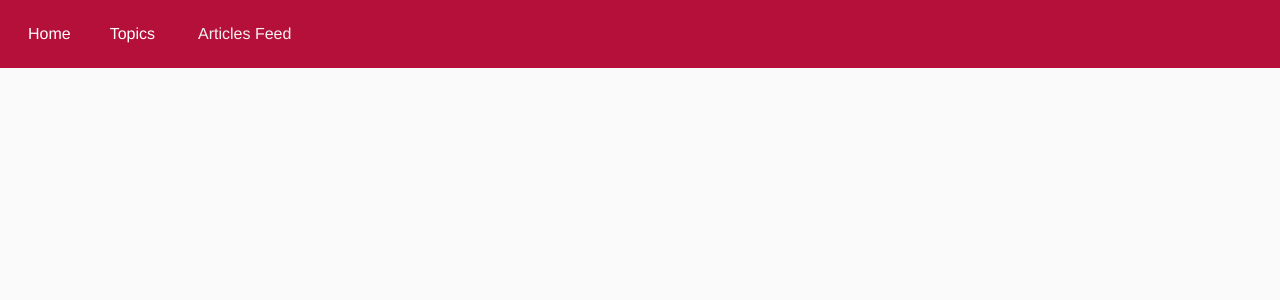
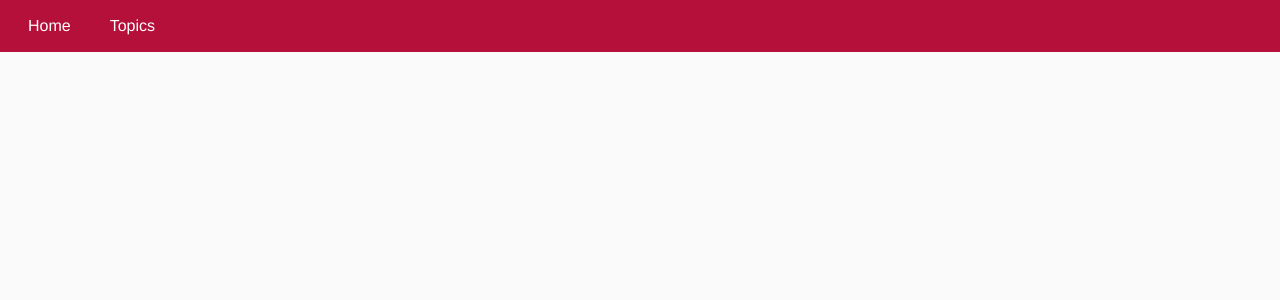
Before and after one commit to davidcsally/newsFeed, a React app: page / in a window 1280 px wide. Shown: the top 300 px of the page. Built offline with nearby package versions, Linux system fonts and the light colour scheme.

Commit message:
added links to tags

```diff
--- a/src/components/NavBar.js
+++ b/src/components/NavBar.js
@@ -13,7 +13,6 @@ const NavBar = () => (
       {/* eslint-disable */}
       <button type="button" className="btn btn-primary"><Link to="/">Home</Link></button>
       <button type="button" className="btn btn-primary"><Link to="/topics">Topics</Link></button>
-      <li>Articles Feed</li>
       {/* eslint-enable */}
     </ul>
   </nav>
```
